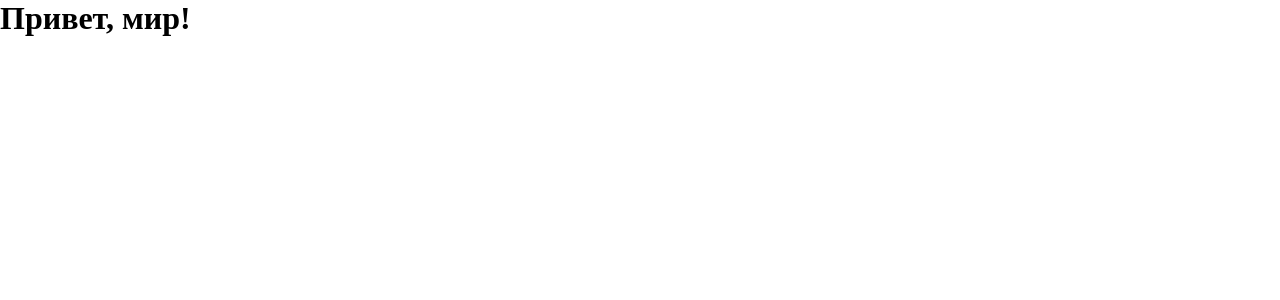
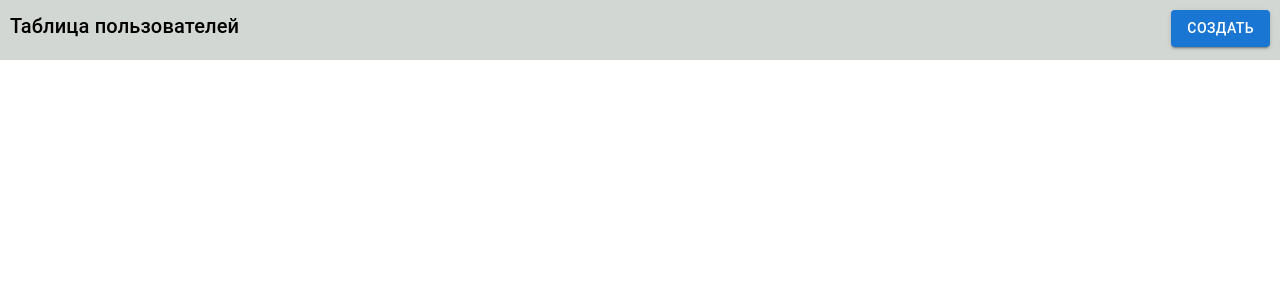
Before and after one commit to Valera-Filimonov/table-users, a React (Create React App) app: page / in a window 1280 px wide. Shown: the top 300 px of the page. Built offline with nearby package versions, Linux system fonts and the light colour scheme.

Commit message:
feat: added header with button

```diff
--- a/src/App.tsx
+++ b/src/App.tsx
@@ -1,9 +1,10 @@
 import './app.module.css';
+import Header from "./component/Header";
 
 const App = (): JSX.Element => {
     return (
         <>
-            <h1>Привет, мир!</h1>
+            <Header />
         </>
     );
 }
--- /dev/null
+++ b/src/component/Header/Button/index.tsx
@@ -0,0 +1,16 @@
+import Stack from "@mui/material/Stack";
+import Button from '@mui/material/Button';
+import * as React from "react";
+import styles from '../header.module.css'
+
+const ButtonCreate = (): JSX.Element => {
+    return (
+        <div className={styles.button}>
+            <Stack spacing={2} direction="row">
+                <Button variant="contained">Создать</Button>
+            </Stack>
+        </div>
+    );
+}
+
+export default ButtonCreate;
--- /dev/null
+++ b/src/component/Header/header.module.css
@@ -0,0 +1,19 @@
+.header {
+    width: 100%;
+    background: #d3d7d3;
+    height: 60px;
+    display: flex;
+}
+
+.button {
+    padding-top: 10px;
+    padding-right: 10px;
+    margin-left: auto;
+    margin-right: 0
+}
+
+.title {
+    padding-top: 10px;
+    padding-left: 10px;
+    min-width: 300px;
+}
--- /dev/null
+++ b/src/component/Header/index.tsx
@@ -0,0 +1,14 @@
+import ButtonCreate from './Button';
+import styles from './header.module.css'
+import {Typography} from "@mui/material";
+
+const Header = (): JSX.Element => {
+    return (
+        <div className={styles.header}>
+            <Typography className={styles.title} variant="h6" gutterBottom>Таблица пользователей</Typography>
+            <ButtonCreate/>
+        </div>
+    );
+}
+
+export default Header;
--- a/tsconfig.json
+++ b/tsconfig.json
@@ -17,10 +17,13 @@
     "skipLibCheck": true,
     "allowJs": true,
     "forceConsistentCasingInFileNames": true,
+    "files": ["./node_modules/wmr/types.d.ts"],
     "noFallthroughCasesInSwitch": true,
     "resolveJsonModule": true,
     "isolatedModules": true,
-    "noEmit": true
+    "checkJs": true,
+    "noEmit": true,
+    "downlevelIteration": true
   },
   "include": [
     "src"
```
Also changed, not shown: src/component/Modal/index.tsx (added, +11 -0 lines), src/component/Table/index.tsx (added, +9 -0 lines).
